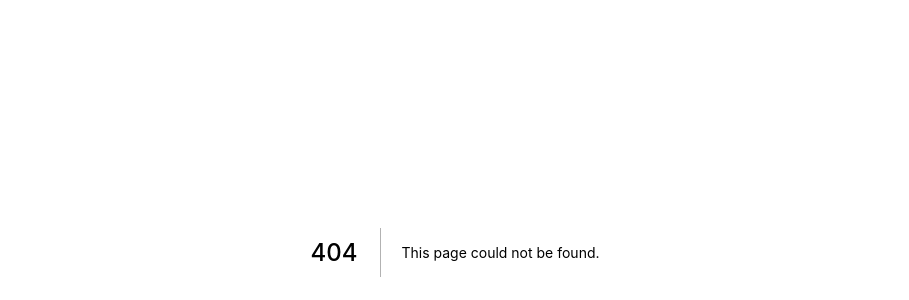
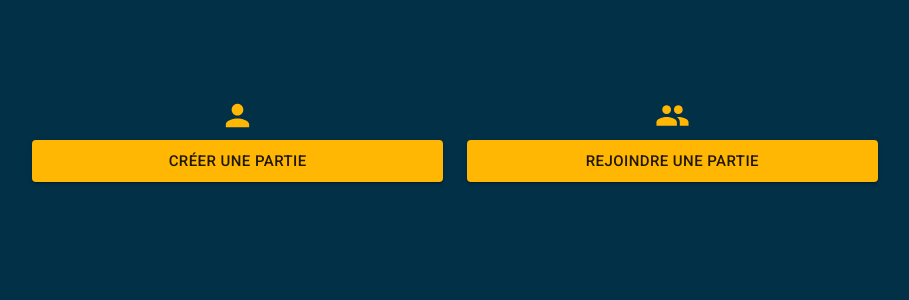
Before and after one commit to Mitchnsun/asking, a Next.js app: page /knowyourfriend in a window 1280 px wide. Before the commit this address had no page. Shown: the part 148-448 px from the top of the page, without its empty margins (185-1094 px from the left). Built offline with nearby package versions, Linux system fonts and the light colour scheme.

Commit message:
feat(knowyourfriend): create a room page

```diff
--- /dev/null
+++ b/components/CreateARoom/CreateARoom.tsx
@@ -0,0 +1,34 @@
+import React, { useState } from 'react'
+import axios from 'axios'
+import { Alert, Button, CircularProgress } from '@mui/material'
+import PersonIcon from '@mui/icons-material/Person'
+
+const CreateARoom = (): JSX.Element => {
+  const [loading, setLoading] = useState<boolean>(false)
+  const [error, setError] = useState<string | null>(null)
+  const [roomId, setRoomId] = useState<string | null>(null)
+
+  const create = (): Promise<void> => {
+    setLoading(true)
+    return axios
+      .post('/api/room', {})
+      .then((result) => {
+        setLoading(false)
+        setRoomId(result.data.roomId)
+      })
+      .catch((error) => setError(error.message))
+  }
+
+  return (
+    <>
+      <PersonIcon color="secondary" fontSize="large" />
+      {error && <Alert severity="error">{error}</Alert>}
+      {roomId && <Alert severity="success">{roomId}</Alert>}
+      <Button variant="contained" color="secondary" size="large" fullWidth onClick={create} disabled={loading}>
+        Créer une partie {loading && <CircularProgress size={20} color="secondary" style={{ marginLeft: 10 }} />}
+      </Button>
+    </>
+  )
+}
+
+export default CreateARoom
--- /dev/null
+++ b/components/CreateARoom/index.ts
@@ -0,0 +1,3 @@
+import CreateARoom from './CreateARoom'
+
+export default CreateARoom
--- /dev/null
+++ b/pages/api/room.ts
@@ -0,0 +1,18 @@
+import type { NextApiRequest, NextApiResponse } from 'next'
+
+const post = async (req: NextApiRequest, res: NextApiResponse<{ roomId: string }>): Promise<void> => {
+  return res.status(200).json({
+    roomId: 'AC76GDT',
+  })
+}
+
+const handler = async (req: NextApiRequest, res: NextApiResponse<Record<string, unknown>>): Promise<void> => {
+  switch (req.method) {
+    case 'POST':
+      return post(req, res)
+    default:
+      return res.status(501).json({ code: 'server/not-implemented' })
+  }
+}
+
+export default handler
--- /dev/null
+++ b/pages/knowyourfriend/index.tsx
@@ -0,0 +1,32 @@
+import Head from 'next/head'
+import Link from 'next/link'
+import { Button, CssBaseline, Grid } from '@mui/material'
+import GroupIcon from '@mui/icons-material/Group'
+
+import CreateARoom from '../../components/CreateARoom'
+
+export default function KnowYourFriendPage(): JSX.Element {
+  return (
+    <>
+      <Head>
+        <title>Know your friend</title>
+        <meta name="description" content="Know your friend" />
+        <link rel="icon" href="/favicon.ico" />
+      </Head>
+      <CssBaseline />
+      <Grid container spacing={3} component="main" justifyContent="center" alignItems="center" style={{ height: '75vh' }}>
+        <Grid item xs={10} sm={4} style={{ textAlign: 'center' }}>
+          <CreateARoom />
+        </Grid>
+        <Grid item xs={10} sm={4} style={{ textAlign: 'center' }}>
+          <GroupIcon color="secondary" fontSize="large" />
+          <Link href={`/knowyourfriend/join`} passHref>
+            <Button variant="contained" color="secondary" size="large" fullWidth>
+              Rejoindre une partie
+            </Button>
+          </Link>
+        </Grid>
+      </Grid>
+    </>
+  )
+}
--- a/pages/trivia/[id].tsx
+++ b/pages/trivia/[id].tsx
@@ -6,7 +6,7 @@ import theme from '../../utils/theme'
 import { Questions } from '../../utils/mongo.utils'
 import Trivia from '../../components/Trivia'
 
-export default function Home({ id, question, category }: { id: string; question: string; category: string }): JSX.Element {
+export default function TriviaPage({ id, question, category }: { id: string; question: string; category: string }): JSX.Element {
   return (
     <ThemeProvider theme={theme}>
       <Head>
```
Also changed, not shown: pages/index.tsx (+13 -2 lines), pages/knowyourfriend/join.tsx (added, +16 -0 lines).
